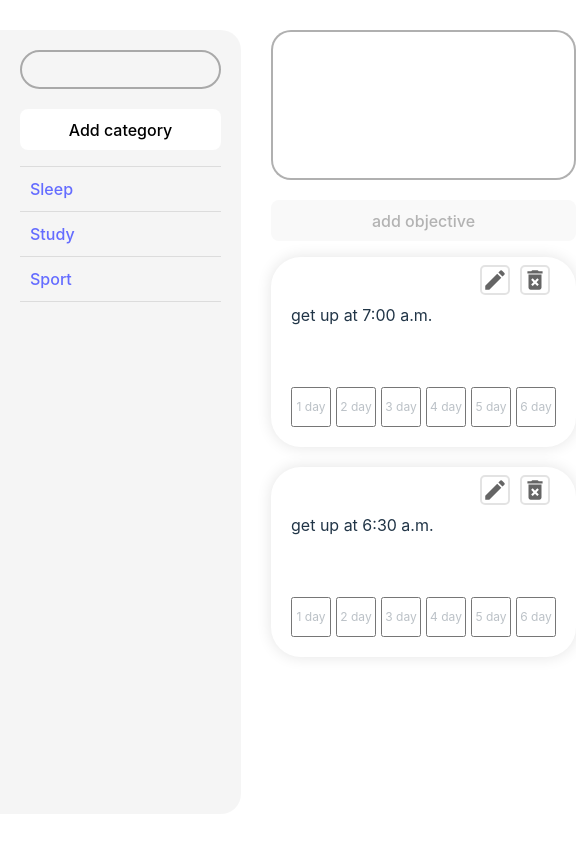
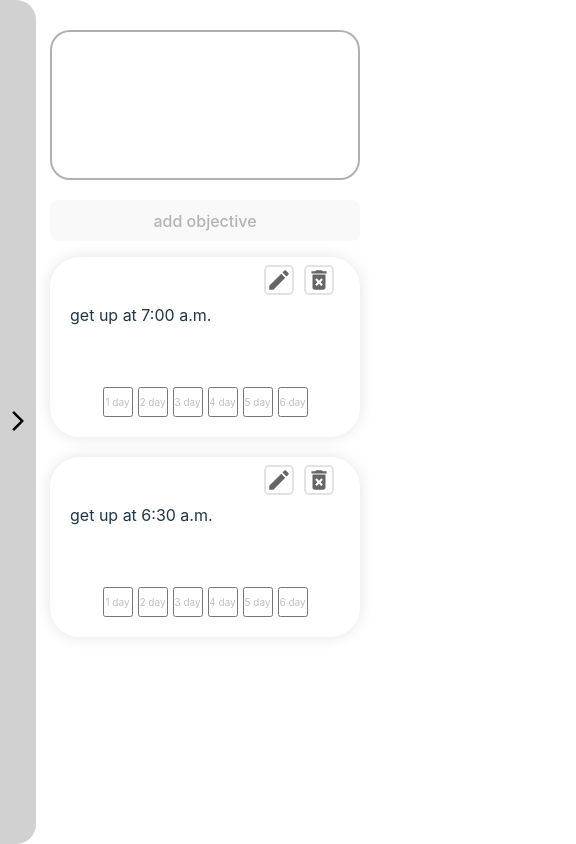
Before and after one commit to Whittun/Foundation, a React (Vite) app: page /Foundation/objectives/Sleep in a window 390 px wide. Shown: the whole page, 576 px wide, since content can reach past the window. Built offline with nearby package versions, Linux system fonts and the light colour scheme.

Commit message:
feat: add mobile menu

```diff
--- a/src/components/Categories/Categories.module.css
+++ b/src/components/Categories/Categories.module.css
@@ -1,9 +1,62 @@
 .categories {
+  height: 100%;
   margin: 0;
   padding: 20px;
 
-  background-color: rgba(0, 0, 0, 0.04);
+  background-color: rgb(245, 245, 245);
   border-radius: 0 20px 20px 0;
+  overflow-y: auto;
+
+  transition: transform 0.3s;
+}
+
+.burger {
+  display: none;
+}
+
+@media (max-width: 600px) {
+  .burger {
+    position: fixed;
+    top: 0;
+    z-index: 2;
+
+    display: block;
+    height: 100%;
+
+    background-color: rgb(209, 209, 209);
+    border: none;
+    border-radius: 0 20px 20px 0;
+  }
+
+  .categories {
+    position: absolute;
+    top: 0;
+    left: 0;
+    transform: translateX(-300px);
+  }
+
+  .mobileOpen {
+    width: 100%;
+    padding-left: 50px;
+
+    opacity: 1;
+    transform: translateX(0);
+    z-index: 1;
+  }
+
+  .arrow {
+    transform: rotate(0deg);
+
+    transition: all 0.3s !important;
+  }
+
+  .arrowLeft {
+    transform: rotate(180deg);
+  }
+
+  .mobileOpen .input {
+    width: 100%;
+  }
 }
 
 .input {
--- a/src/components/Categories/Categories.tsx
+++ b/src/components/Categories/Categories.tsx
@@ -1,12 +1,14 @@
-import { useState } from "react";
+import { useEffect, useState } from "react";
 import { useAppDispatch, useAppSelector } from "../../hooks";
 import styles from "./Categories.module.css";
 import { addCategory, selectCategories } from "./CategoriesSlice";
 import { Link } from "react-router-dom";
 import { Button } from "../Button/Button";
+import ArrowForwardIosIcon from "@mui/icons-material/ArrowForwardIos";
 
 export const Categories = () => {
   const [inputValue, setInputValue] = useState("");
+  const [isMobileOpen, setIsMobileOpen] = useState(false);
   const categories = useAppSelector(selectCategories);
   const dispatch = useAppDispatch();
 
@@ -17,8 +19,33 @@ export const Categories = () => {
     setInputValue("");
   };
 
+  useEffect(() => {
+    if (isMobileOpen) {
+      document.body.style.overflow = "hidden";
+    } else {
+      document.body.style.overflow = "auto";
+    }
+
+    return () => {
+      document.body.style.overflow = "auto";
+    };
+  }, [isMobileOpen]);
+
   return (
-    <div className={styles.categories}>
+    <>
+      <button
+        onClick={() => setIsMobileOpen(!isMobileOpen)}
+        className={styles.burger}
+      >
+        <ArrowForwardIosIcon
+          className={`${styles.arrow} ${isMobileOpen ? styles.arrowLeft : ""}`}
+        />
+      </button>
+      <div
+        className={`${styles.categories} ${
+          isMobileOpen ? styles.mobileOpen : ""
+        }`}
+      >
         <input
           aria-label={"enter name"}
           value={inputValue}
@@ -39,5 +66,6 @@ export const Categories = () => {
           ))}
         </ul>
       </div>
+    </>
   );
 };
--- a/src/components/Objective/Objective.module.css
+++ b/src/components/Objective/Objective.module.css
@@ -113,3 +113,18 @@
   font-weight: bold;
   text-align: center;
 }
+
+@media (max-width: 400px) {
+  .objective-checkbox {
+    width: 30px;
+    height: 30px;
+  }
+
+  .objective-day {
+    font-size: 10px;
+  }
+
+  .completed-text {
+    font-size: 18px;
+  }
+}
--- a/src/components/Objectives/Objectives.module.css
+++ b/src/components/Objectives/Objectives.module.css
@@ -27,3 +27,9 @@
 
   list-style: none;
 }
+
+@media (max-width: 600px) {
+  .objectives {
+    margin-left: 50px;
+  }
+}
```
Also changed, not shown: src/App.module.css (line endings or trailing spaces). Lines whose indentation alone changed are shown as unchanged.
